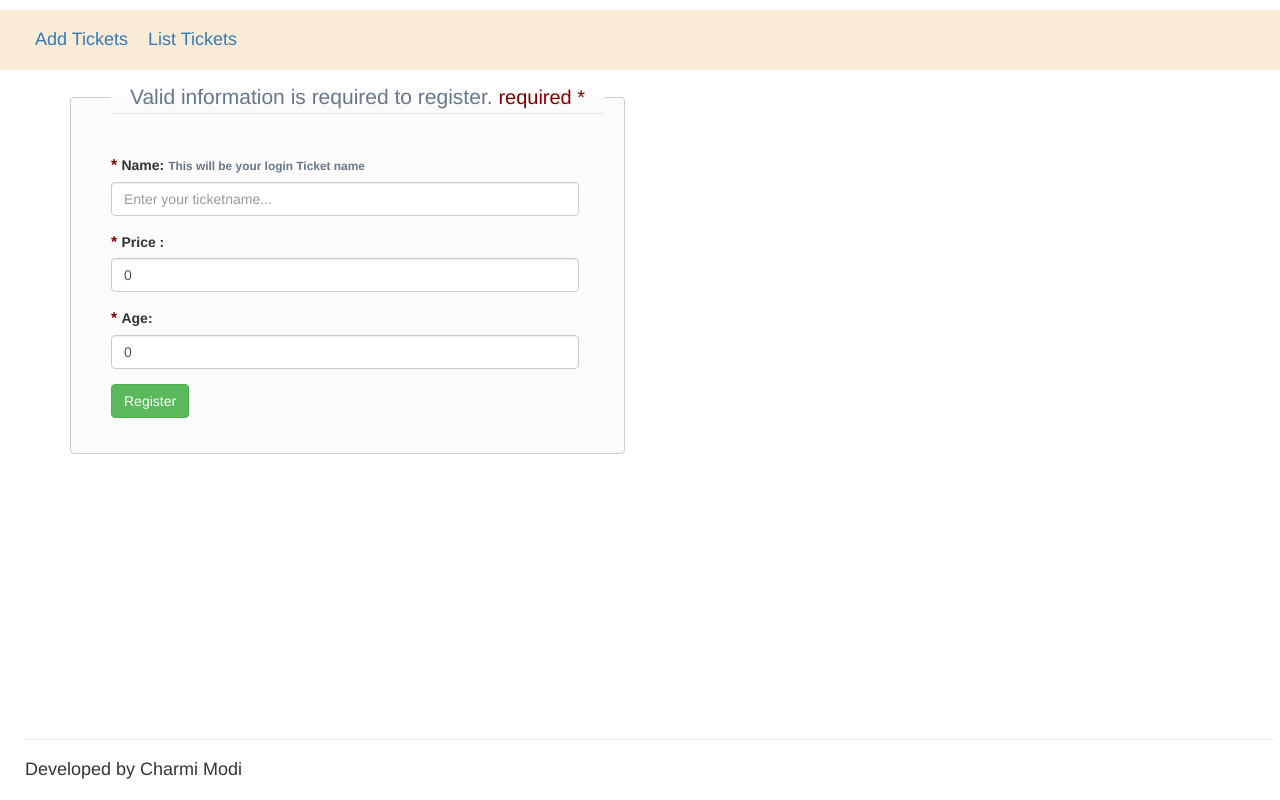
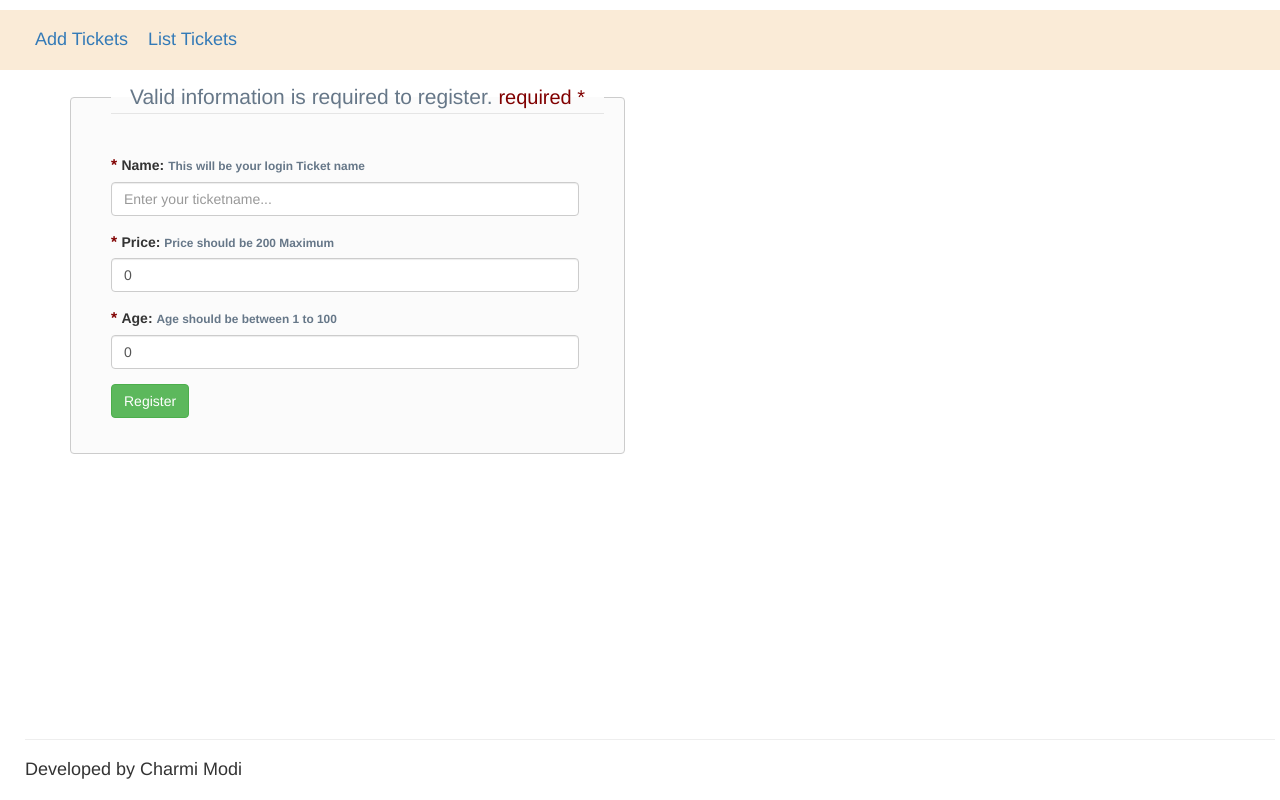
Before and after one commit to charmimodi556/ticket-angular, an Angular app: page /ticketregister in a window 1280 px wide. Built offline with nearby package versions, Linux system fonts and the light colour scheme.

Commit message:
Minor change

```diff
--- a/src/app/ticket/ticket.component.html
+++ b/src/app/ticket/ticket.component.html
@@ -19,14 +19,14 @@
                     </div>
 
                     <div class="form-group">
-                        <label for="price"><span class="req">* </span> Price : </label>
+                        <label for="Price"><span class="req">* </span> Price: <small>Price should be 200 Maximum</small> </label>
                         <input class="form-control" type="text" [(ngModel)]="ticket.price" name="price" id="price"
                             placeholder="Total price for the ticket" required />
                         <div id="errLast"></div>
                     </div>
 
                     <div class="form-group">
-                        <label for="salary"><span class="req">* </span> Age: </label>
+                        <label for="Age"><span class="req">* </span> Age: <small>Age should be between 1 to 100</small> </label>
                         <input class="form-control" required type="text" [(ngModel)]="ticket.age" name="age"
                             id="age" placeholder="Enter your age" />
                     </div>
```
